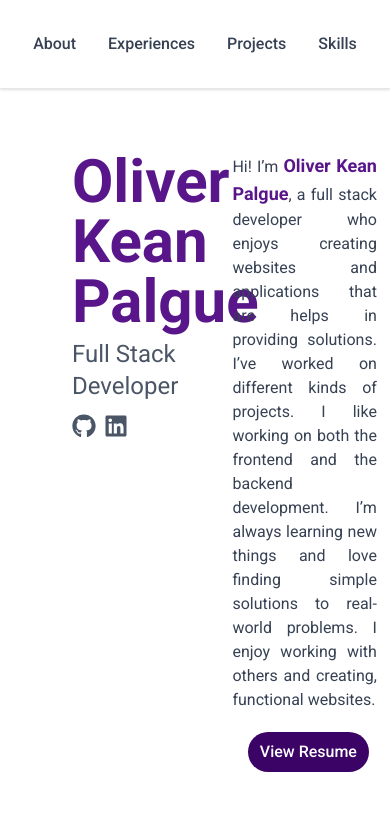
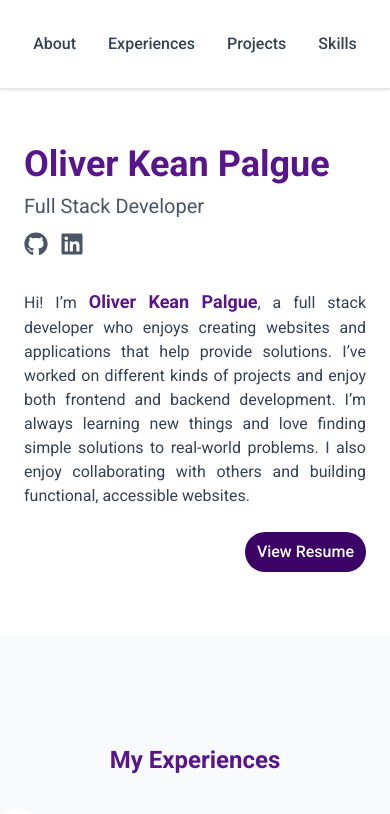
Before and after one commit to oliverkean/portfolio, a React (Vite) app: page / in a window 390 px wide. Shown: the top 814 px of the page. Built offline with nearby package versions, Linux system fonts and the light colour scheme.

Commit message:
feat: added responsive for home

```diff
--- a/src/sections/Experience/Experience.jsx
+++ b/src/sections/Experience/Experience.jsx
@@ -20,8 +20,7 @@ export default function Experience() {
                   <span className="absolute flex items-center justify-center w-6 h-6 bg-purple-800 rounded-full -start-3 ring-8 ring-white"></span>
                   <div className="border border-gray-300 p-4 rounded-md bg-white shadow-sm">
                     <p className="text-gray-500 text-sm mb-1 flex items-center gap-1.5">
-                      <span><IoCalendarClear />
-</span>
+                      <span><IoCalendarClear /></span>
                       {date}
                     </p>
                     <div className="flex justify-between flex-wrap">
--- a/src/sections/Home/Home.jsx
+++ b/src/sections/Home/Home.jsx
@@ -4,10 +4,10 @@ import Description from "../../sections/Home/components/Description";
 
 export default function Home() {
   return (
-    <section id="" className="w-full p-18 mt-20 flex items-center">
-      <div className="flex justify-between gap-2 max-w-7xl mx-auto">
-          <Introduction name={CONSTANTS.NAME} role={CONSTANTS.FULL_STACK}/>
-          <Description name={CONSTANTS.NAME}/>
+    <section id="" className="w-full px-6 py-16 mt-20 flex items-center bg-white dark:bg-gray-900">
+      <div className="flex flex-col md:flex-row justify-between items-center gap-8 max-w-7xl mx-auto w-full">
+        <Introduction name={CONSTANTS.NAME} role={CONSTANTS.FULL_STACK} />
+        <Description name={CONSTANTS.NAME} />
       </div>
     </section>
   );
--- a/src/sections/Home/components/Description.jsx
+++ b/src/sections/Home/components/Description.jsx
@@ -1,24 +1,23 @@
-import resume from '../../../../resume.pdf'
-import LinkButton from '../../../components/LinkButton'
-export default function Description({name}){
+import resume from '../../../../resume.pdf';
+import LinkButton from '../../../components/LinkButton';
+
+export default function Description({ name }) {
   return (
-        <div className="w-1/2 text-justify">
-          <p className="text-gray-700 mb-5">
+    <div className="w-full md:w-1/2 text-justify">
+      <p className="text-gray-700 dark:text-gray-200 mb-6">
         Hi! I’m{" "}
-            <span className="text-purple-900 font-bold text-lg">
+        <span className="text-purple-900 dark:text-purple-400 font-bold text-lg">
           {name}
         </span>
         , a full stack developer who enjoys creating websites and
-            applications that are helps in providing solutions. I’ve worked on
-            different kinds of projects. I like working on both the
-            frontend and the backend development. I’m always learning new things
-            and love finding simple solutions to real-world problems. I enjoy
-            working with others and creating, functional websites.
+        applications that help provide solutions. I’ve worked on
+        different kinds of projects and enjoy both frontend and backend development.
+        I’m always learning new things and love finding simple solutions to real-world problems.
+        I also enjoy collaborating with others and building functional, accessible websites.
       </p>
-
-          <div className="flex justify-end m-2">
-             <LinkButton name="View Resume" link={resume}/>
+      <div className="flex justify-end">
+        <LinkButton name="View Resume" link={resume} />
       </div>
     </div>
-    )
+  );
 }
--- a/src/sections/Home/components/Introduction.jsx
+++ b/src/sections/Home/components/Introduction.jsx
@@ -1,19 +1,19 @@
-import SocialLinks from "./SocialLinks"
+import SocialLinks from "./SocialLinks";
 
-function Introduction({name, role}){
+function Introduction({ name, role }) {
   return (
-        <div className="w-1/2">
+    <div className="w-full md:w-1/2">
       <div>
-            <h1 className="text-6xl text-purple-900 font-bold mr-3">
+        <h1 className="text-4xl sm:text-5xl lg:text-6xl text-purple-900 dark:text-purple-400 font-bold mb-2">
           {name}
         </h1>
-            <p className="text-2xl text-gray-600 mt-1.5 mb-2">
+        <p className="text-xl sm:text-2xl text-gray-600 dark:text-gray-300 mb-3">
           {role}
         </p>
-            <SocialLinks/>
+        <SocialLinks />
       </div>
     </div>
-    )
+  );
 }
 
 export default Introduction;
--- a/src/sections/Home/components/SocialLinks.jsx
+++ b/src/sections/Home/components/SocialLinks.jsx
@@ -2,10 +2,16 @@ import SOCIAL_LINKS from "../../../constants/social_links";
 
 function SocialLinks() {
   return (
-    <ul className="flex gap-2 mt-3">
+    <ul className="flex gap-3 mt-3">
       {SOCIAL_LINKS.map(({ name, url, icon: Icon }, index) => (
         <li key={index}>
-          <a href={url} aria-label={name} className="text-gray-600 hover:text-purple-800 transition-colors">
+          <a
+            href={url}
+            aria-label={name}
+            className="text-gray-600 dark:text-gray-300 hover:text-purple-800 dark:hover:text-purple-400 transition-colors"
+            target="_blank"
+            rel="noopener noreferrer"
+          >
             <Icon size={24} />
           </a>
         </li>
```
Lines whose indentation alone changed are shown as unchanged.
